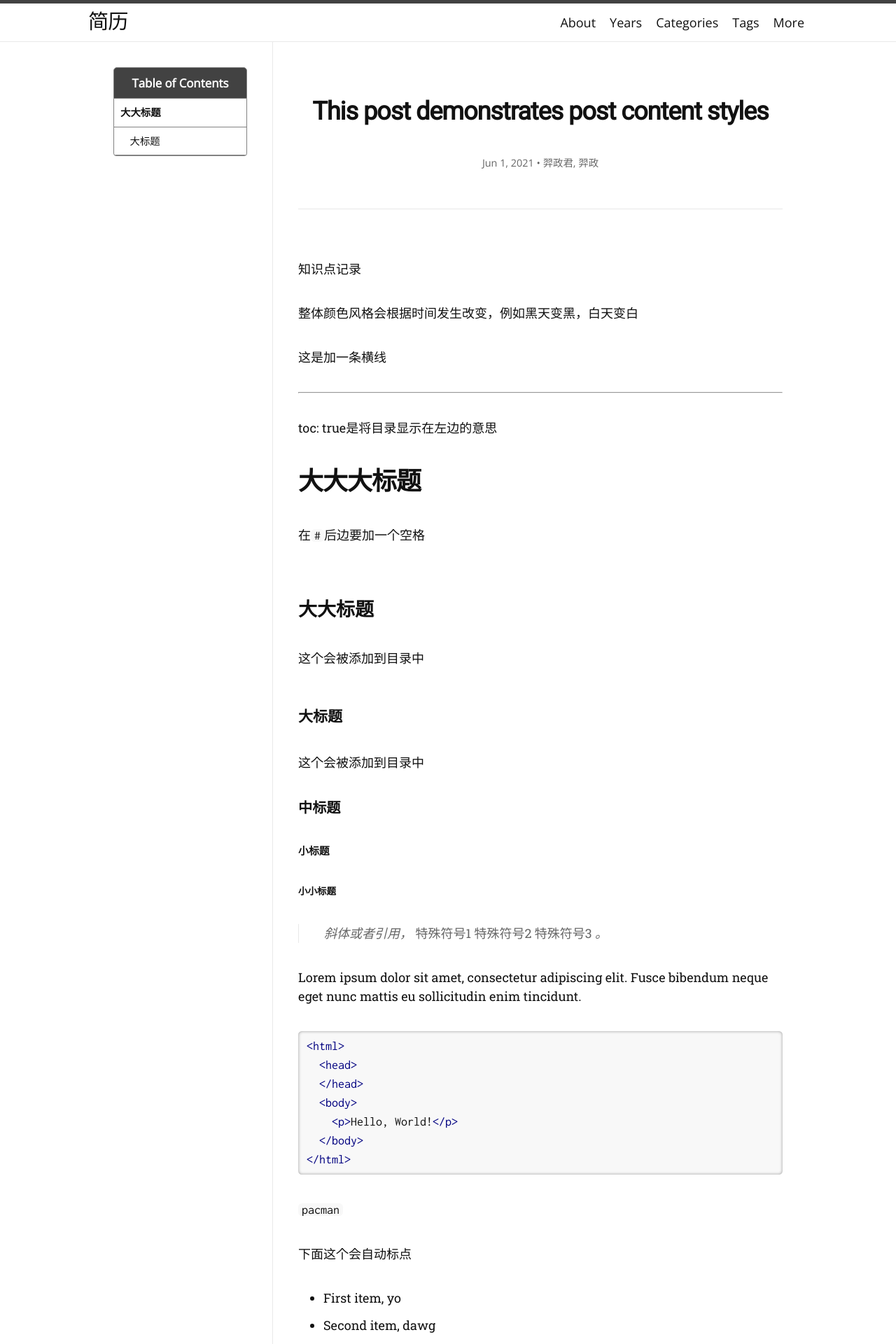
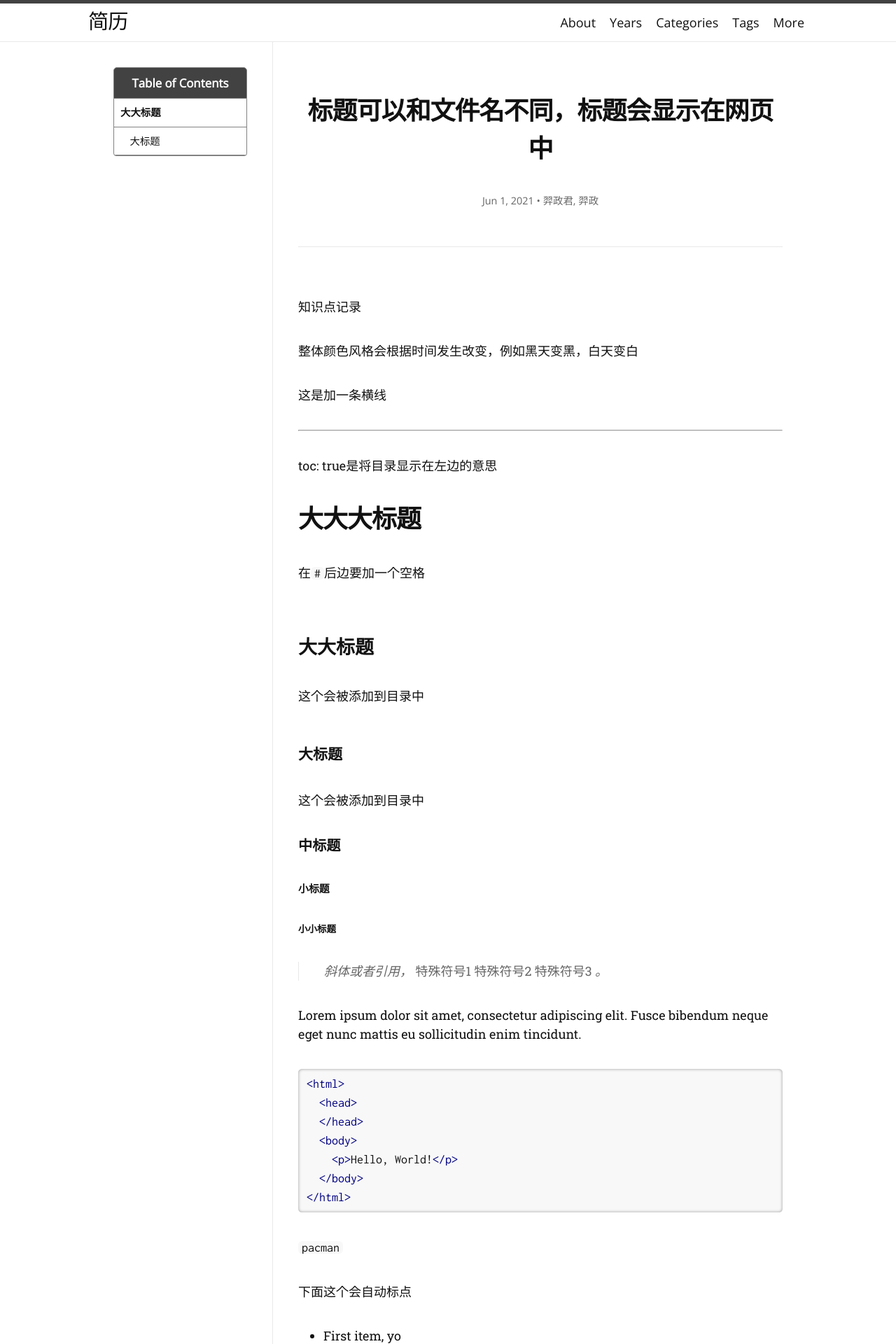
Before and after one commit to guohuanguohuan/helloyizhengjun.github.io, a Jekyll site: the page built from _posts/2021-06-01-简单介绍3.md, in a window 1280 px wide. Shown: the top 1920 px of the page at 70% size. Built offline with Jekyll 4.4.1, drawn with Linux system fonts in a browser that asks for light colours; nearby versions of some CDN libraries; some web fonts are replaced.

Commit message:
Update 2021-06-01-简单介绍3.md

```diff
--- a/_posts/2021-06-01-简单介绍3.md
+++ b/_posts/2021-06-01-简单介绍3.md
@@ -1,7 +1,7 @@
 ---
 layout: post
 toc: true
-title: "This post demonstrates post content styles"
+title: "标题可以和文件名不同，标题会显示在网页中"
 categories: junk
 tags: [markdown, css, html]
 author:
```
